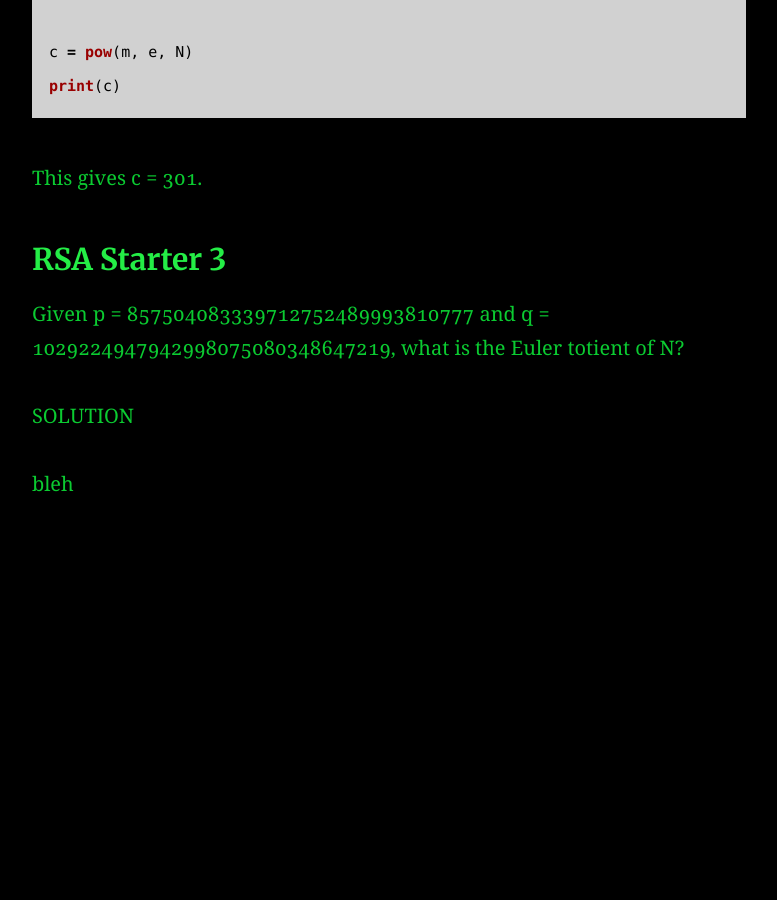
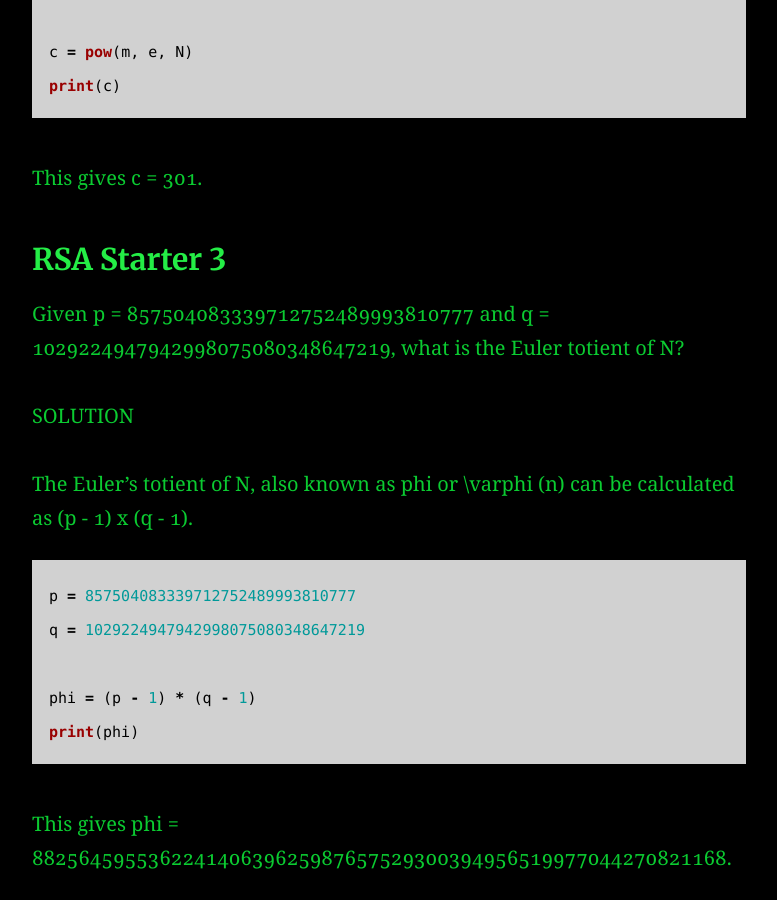
Before and after one commit to AC01010/Connor-McCartney.github.io, a Jekyll site: the page built from _posts/2021-01-12-CryptohackRSA.md, in a window 1280 px wide and 900 px high, scrolled down 1362 px. Shown: the whole window, without its empty margins (251-1028 px from the left). Built offline with Jekyll 4.4.1, drawn with Linux system fonts in a browser that asks for light colours; before the commit the page ends 1888 px from its top, so only the background shows below that.

Commit message:
Update 2021-01-12-CryptohackRSA.md

````diff
--- a/_posts/2021-01-12-CryptohackRSA.md
+++ b/_posts/2021-01-12-CryptohackRSA.md
@@ -52,4 +52,12 @@ Given p = 857504083339712752489993810777 and q = 1029224947942998075080348647219
 
 SOLUTION
 
-bleh
+The Euler's totient of N, also known as phi or \varphi (n) can be calculated as (p - 1) x (q - 1).
+```python
+p = 857504083339712752489993810777
+q = 1029224947942998075080348647219
+
+phi = (p - 1) * (q - 1)
+print(phi)
+```
+This gives phi = 882564595536224140639625987657529300394956519977044270821168.
````
